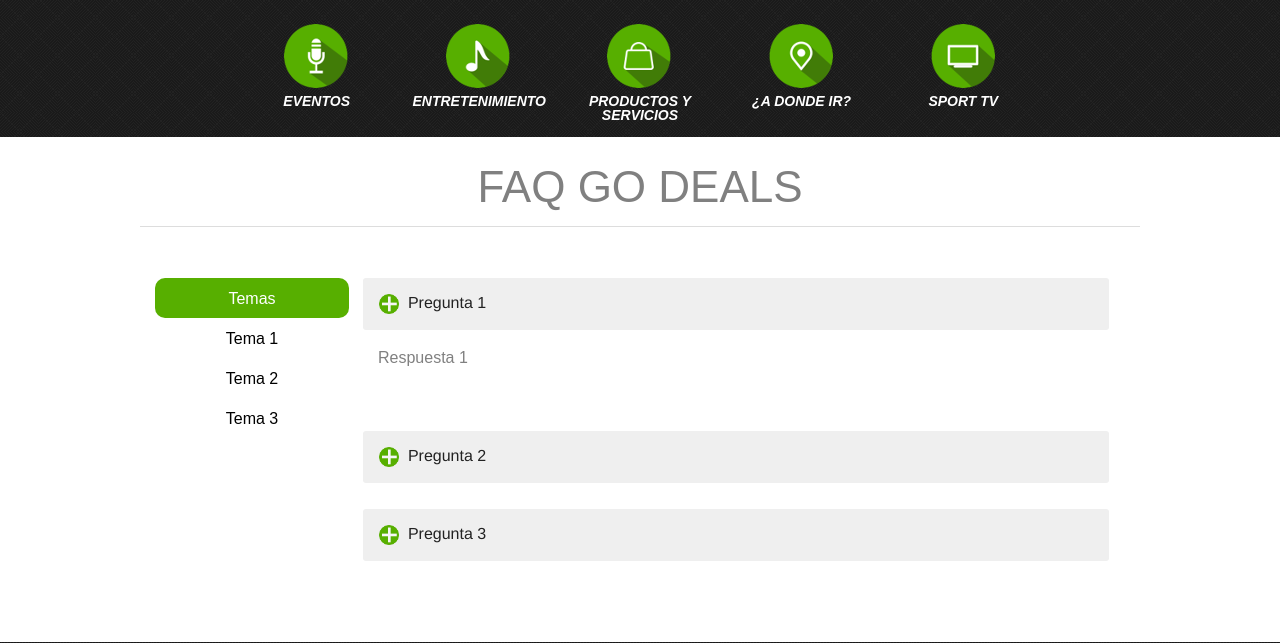
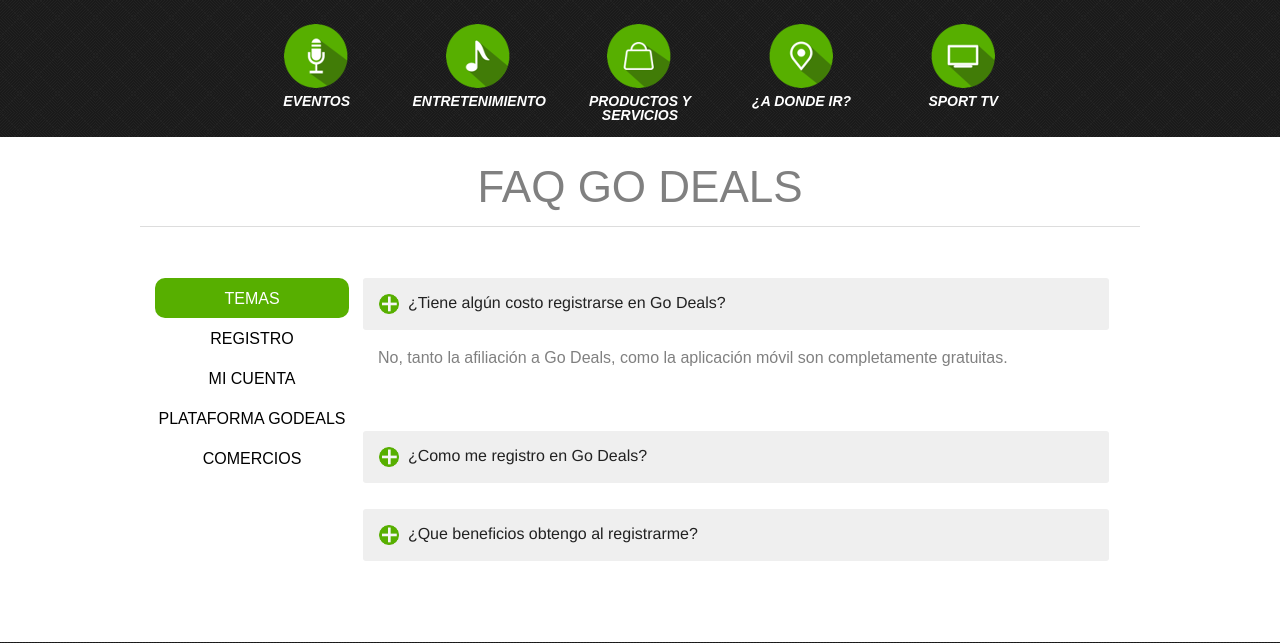
Before and after one commit to averadev/godeals, a CodeIgniter app: page /faq in a window 1280 px wide. Shown: the part 157-800 px from the top of the page. Run offline with CodeIgniter, Linux system fonts and the light colour scheme; some libraries are stand-ins or nearby versions; some web fonts are replaced.

Commit message:
Cambios contacto y FAQ
Se agregaron preguntas a FAQ y textos a contacto

```diff
--- a/application/views/web/vwFaq.php
+++ b/application/views/web/vwFaq.php
@@ -34,33 +34,35 @@
                 <div class="large-12 columns">
 
                     <ul class="tabs vertical" data-tab>
-                        <li><div class="maxMenu maxMenuSel">Temas</div></li>
-                        <li class="active temaMenu temaMenuSel"><a href="#panel1a">Tema 1</a></li>
-                        <li class="temaMenu temaMenuSel"><a href="#panel2a">Tema 2</a></li>
-                        <li class="temaMenu temaMenuSel"><a href="#panel3a">Tema 3</a></li>
+                        <li><div class="maxMenu maxMenuSel">TEMAS</div></li>
+                        <li class="active temaMenu temaMenuSel"><a href="#panel1a"> REGISTRO</a></li>
+                        <li class="temaMenu temaMenuSel"><a href="#panel2a">MI CUENTA</a></li>
+                        <li class="temaMenu temaMenuSel"><a href="#panel3a">PLATAFORMA GODEALS</a></li>
+                        <li class="temaMenu temaMenuSel"><a href="#panel4a">COMERCIOS</a></li>
                     </ul>
 
                     <div class="tabs-content vertical">
                         <div class="content active" id="panel1a">
                             <dl class="accordion" data-accordion>
                                 <dd class="accordion-navigation clearfix">
-                                    <a href="#panel1" class="label radius text-left"><img  height="20" width="20" src="<?php echo base_url().IMG; ?>web/btnPlus.png" />&nbsp;&nbsp;Pregunta 1</a>
+                                    <a href="#panel1" class="label radius text-left"><img  height="20" width="20" src="<?php echo base_url().IMG; ?>web/btnPlus.png" />&nbsp;&nbsp;¿Tiene alg&uacute;n costo registrarse en Go Deals?</a>
                                     <div id="panel1" class="content active">
-                                    <p class="respuesta">Respuesta 1</p>
+                                    <p class="respuesta"> No, tanto la afiliaci&oacute;n a Go Deals, como la aplicaci&oacute;n m&oacute;vil son completamente gratuitas.
+</p>
                                     </div>
                                 </dd>
                                 <br/>
                                 <dd class="accordion-navigation">
-                                    <a href="#panel2" class="label radius text-left"><img  height="20" width="20" src="<?php echo base_url().IMG; ?>web/btnPlus.png" />&nbsp;&nbsp;Pregunta 2</a>
+                                    <a href="#panel2" class="label radius text-left"><img  height="20" width="20" src="<?php echo base_url().IMG; ?>web/btnPlus.png" />&nbsp;&nbsp;¿Como me registro en Go Deals?</a>
                                     <div id="panel2" class="content">
-                                        <p class="respuesta">Respuesta 2</p>
+                                        <p class="respuesta">Puede hacerlo a trav&eacute;s de la opci&oacute;n “Registrate” en nuestro sitio web, o bien, directamente en la aplicaci&oacute;n m&oacute;vil. En ambos casos &uacute;nicamente necesitas un correo electr&oacute;nico y escoger la contrase&ntilde;a que desees.</p>
                                     </div>
                                 </dd>
                                 <br/>
                                 <dd class="accordion-navigation">
-                                    <a href="#panel3" class="label radius text-left"><img  height="20" width="20" src="<?php echo base_url().IMG; ?>web/btnPlus.png" />&nbsp;&nbsp;Pregunta 3</a>
+                                    <a href="#panel3" class="label radius text-left"><img  height="20" width="20" src="<?php echo base_url().IMG; ?>web/btnPlus.png" />&nbsp;&nbsp;¿Que beneficios obtengo al registrarme?</a>
                                     <div id="panel3" class="content">
-                                        <p class="respuesta">Respuesta 3.</p>
+                                        <p class="respuesta">Al momento de ser un usuario registrado, tendr&aacute;s acceso a nuestra aplicaci&oacute;n m&oacute;vil con toda la informaci&oacute;n de nuestra plataforma, podr&aacute;s seleccionar las ofertas que te interesen para tenerlas siempre accesible en tu tel&eacute;fono, acceso al mapa con los comercios cercanos, adem&aacute;s de enterarte semanalmente de los pr&oacute;ximos eventos y nuevas ofertas en tu ciudad.</p>
                                     </div>
                                 </dd>
                                 <br/>
@@ -69,23 +71,23 @@
                         <div class="content" id="panel2a">
                             <dl class="accordion" data-accordion>
                                 <dd class="accordion-navigation ">
-                                    <a href="#panel1b" class="label radius text-left"><img  height="20" width="20" src="<?php echo base_url().IMG; ?>web/btnPlus.png" />&nbsp;&nbsp;Pregunta 1b</a>
+                                    <a href="#panel1b" class="label radius text-left"><img  height="20" width="20" src="<?php echo base_url().IMG; ?>web/btnPlus.png" />&nbsp;&nbsp;Olvide mi contrase&ntilde;a...</a>
                                     <div id="panel1b" class="content">
-                                    <p class="respuesta">Respuesta 1b</p>
+                                    <p class="respuesta">¡Nos pasa a todos! En caso de no recordar tu contrase&ntilde;a, puedes seleccionar la opci&oacute;n de “Olvide mi contrase&ntilde;a” que se encuentra en el m&oacute;dulo de registro tanto de nuestro sitio web como de nuestra aplicaci&oacute;n m&oacute;vil. La contrase&ntilde;a debe de ser enviada al correo que tienes registrado.</p>
                                     </div>
                                 </dd>
                                 <br/>
                                 <dd class="accordion-navigation">
-                                    <a href="#panel2b" class="label radius text-left"><img  height="20" width="20" src="<?php echo base_url().IMG; ?>web/btnPlus.png" />&nbsp;&nbsp;Pregunta 2b</a>
+                                    <a href="#panel2b" class="label radius text-left"><img  height="20" width="20" src="<?php echo base_url().IMG; ?>web/btnPlus.png" />&nbsp;&nbsp;No me deja agregar a favoritos unas ofertas publicadas...</a>
                                     <div id="panel2b" class="content">
-                                        <p class="respuesta">Respuesta 2b</p>
+                                        <p class="respuesta">Para poder agregar a tu cuenta ofertas y promociones, forz&oacute;samente debes de estar firmado en la aplicaci&oacute;n, para lo cual debes de estar pr&eacute;viamente registrado como usuario Go Deals.</p>
                                     </div>
                                 </dd>
                                 <br/>
                                 <dd class="accordion-navigation">
-                                    <a href="#panel3b" class="label radius text-left"><img  height="20" width="20" src="<?php echo base_url().IMG; ?>web/btnPlus.png" />&nbsp;&nbsp;Pregunta 3b</a>
+                                    <a href="#panel3b" class="label radius text-left"><img  height="20" width="20" src="<?php echo base_url().IMG; ?>web/btnPlus.png" />&nbsp;&nbsp;He agregado a favoritos cupones en su sitio web, ¿como los puedo consultar?</a>
                                     <div id="panel3b" class="content">
-                                        <p class="respuesta">Respuesta 3b.</p>
+                                        <p class="respuesta">Todas las ofertas y promociones que te interesen y marques como favorito en nuestro sitio web, estar&aacute;n disponibles en la sección de “Favoritos” que se encuentra en la parte superior derecha tanto de tu aplicaci&oacute;n m&oacute;vil como de nuestro sitio web una vez que te encuentres firmado a la aplicaci&oacute;n.</p>
                                     </div>
                                 </dd>
                                 <br/>
@@ -94,25 +96,56 @@
                         <div class="content" id="panel3a">
                             <dl class="accordion" data-accordion>
                                 <dd class="accordion-navigation ">
-                                    <a href="#panel1c" class="label radius text-left"><img  height="20" width="20" src="<?php echo base_url().IMG; ?>web/btnPlus.png" />&nbsp;&nbsp;Pregunta 1c</a>
+                                    <a href="#panel1c" class="label radius text-left"><img  height="20" width="20" src="<?php echo base_url().IMG; ?>web/btnPlus.png" />&nbsp;&nbsp;¿Que puedo encontrar en cada secci&oacute;n de Go Deals?</a>
                                     <div id="panel1c" class="content">
-                                    <p class="respuesta">Respuesta 1c</p>
+                                    <p class="respuesta">La plataforma esta dividida en secciones principales, las cuales a su vez, se sub dividen en categor&iacute;as. Las secciones que puedes encontrar son:<br/>
+a) Eventos: Te da la informaci&oacute;n de los próximos eventos que habr&aacute; en tu ciudad, incluyendo eventos musicales, deportivos, art&iacute;sticos, etc&eacute;tera.<br/>
+b) Entretenimiento: Te informa de las mejores ofertas para divertirte en tu ciudad, inluyendo Restaurantes, bares, discos, tours, entre otros.<br/>
+c) Productos y servicios: Las mejores ofertas y promociones en diversos productos y servicios de tu ciudad. Consultalos por categor&iacute;a.<br/>
+d) Sport TV: ¿Te vas a reunir con tus amigos para ver la transmisi&oacute;n de un evento deportivo? Ent&eacute;rate aqu&iacute; los lugares que lo transmitir&aacute;n y las ofertas que te ofrece cada uno.<br/>
+e) A donde ir: Gu&iacute;a informativa para conocer lugares de inter&eacute;s en Cancun, Riviera Maya y Cozumel. </p>
                                     </div>
                                 </dd>
                                 <br/>
                                 <dd class="accordion-navigation">
-                                    <a href="#panel2c" class="label radius text-left"><img  height="20" width="20" src="<?php echo base_url().IMG; ?>web/btnPlus.png" />&nbsp;&nbsp;Pregunta 2c</a>
+                                    <a href="#panel2c" class="label radius text-left"><img  height="20" width="20" src="<?php echo base_url().IMG; ?>web/btnPlus.png" />&nbsp;&nbsp;Me interesaron ofertas que publicaron, ¿Como obtengo el cup&oacute;n correspondiente?</a>
                                     <div id="panel2c" class="content">
-                                        <p class="respuesta">Respuesta 2c</p>
+                                        <p class="respuesta">Los cupones que te interesen los puedes obtener de las siguientes maneras a trav&eacute;s de nuestra p&aacute;gina web o aplicaci&oacute;n m&oacute;vil:<br/><br/>
+
+a) Puedes descargarte el cup&oacute;n directamente a tu aplicaci&oacute;n m&oacute;vil mediante la opci&oacute;n “Agregar” que aparece en el detalle del cup&oacute;n.<br/>
+b) Si lo prefieres, puedes enviartelo con correo mediante la opci&oacute;n “Enviar a mi correo” que aparece en el cup&oacute;n.<br/>
+c) Puedes seleccionar la opci&oacute;n de imprimir para llev&aacute;rtelo f&iacute;sicamente. (&Uacute;nicamente en nuestro sitio web)<br/></p>
                                     </div>
                                 </dd>
                                 <br/>
                                 <dd class="accordion-navigation">
-                                    <a href="#panel3c" class="label radius text-left"><img  height="20" width="20" src="<?php echo base_url().IMG; ?>web/btnPlus.png" />&nbsp;&nbsp;Pregunta 3c</a>
+                                    <a href="#panel3c" class="label radius text-left"><img  height="20" width="20" src="<?php echo base_url().IMG; ?>web/btnPlus.png" />&nbsp;&nbsp;¿Como descargo la aplicaci&oacute;n de Go Deals para mi tel&eacute;fono?</a>
                                     <div id="panel3c" class="content">
-                                        <p class="respuesta">Respuesta 3c.</p>
+                                        <p class="respuesta">La aplicaci&oacute;n de Go Deals es completamente gratuita y esta disponible para Android a trav&eacute;s de Google Play y iOS a trav&eacute;s de la App Store
+</p>
                                     </div>
                                 </dd>
+                                <br/>
+                                <dd class="accordion-navigation">
+                                    <a href="#panel4c" class="label radius text-left"><img  height="20" width="20" src="<?php echo base_url().IMG; ?>web/btnPlus.png" />&nbsp;&nbsp;¿Para que plataformas esta disponible la aplicaci&oacute;n Go Deals?</a>
+                                    <div id="panel4c" class="content">
+                                        <p class="respuesta">Por el momento &uacute;nicamente para Android y iOS de Apple.
+</p>
+                                    </div>
+                                </dd>
+                            </dl>
+                        </div>
+
+
+                         <div class="content" id="panel4a">
+                            <dl class="accordion" data-accordion>
+                                <dd class="accordion-navigation ">
+                                    <a href="#panel1d" class="label radius text-left"><img  height="20" width="20" src="<?php echo base_url().IMG; ?>web/btnPlus.png" />&nbsp;&nbsp;Quiero Afiliar mi comercio a su plataforma, ¿C&uacute;al es el procedimiento?</a>
+                                    <div id="panel1d" class="content">
+                                    <p class="respuesta">Para contact&aacute;rnos, por favor env&iacute;anos un correo por medio del formulario de contacto, para a la brevedad, concertar una reuni&oacute;n y platicar las opciones que tenemos y escoger as&iacute; la que mejor se adeque a tu negocio.</p>
+                                    </div>
+                                </dd>
+
                                 <br/>
                             </dl>
                         </div>
--- a/assets/css/web/contact.css
+++ b/assets/css/web/contact.css
@@ -39,6 +39,7 @@
 .txtDesc{
     color: #535353;
     font-size: 14px;
+    text-align: justify;
 }
 
 .social{
```
Also changed, not shown: application/views/web/vwContact.php (+7 -6 lines).
